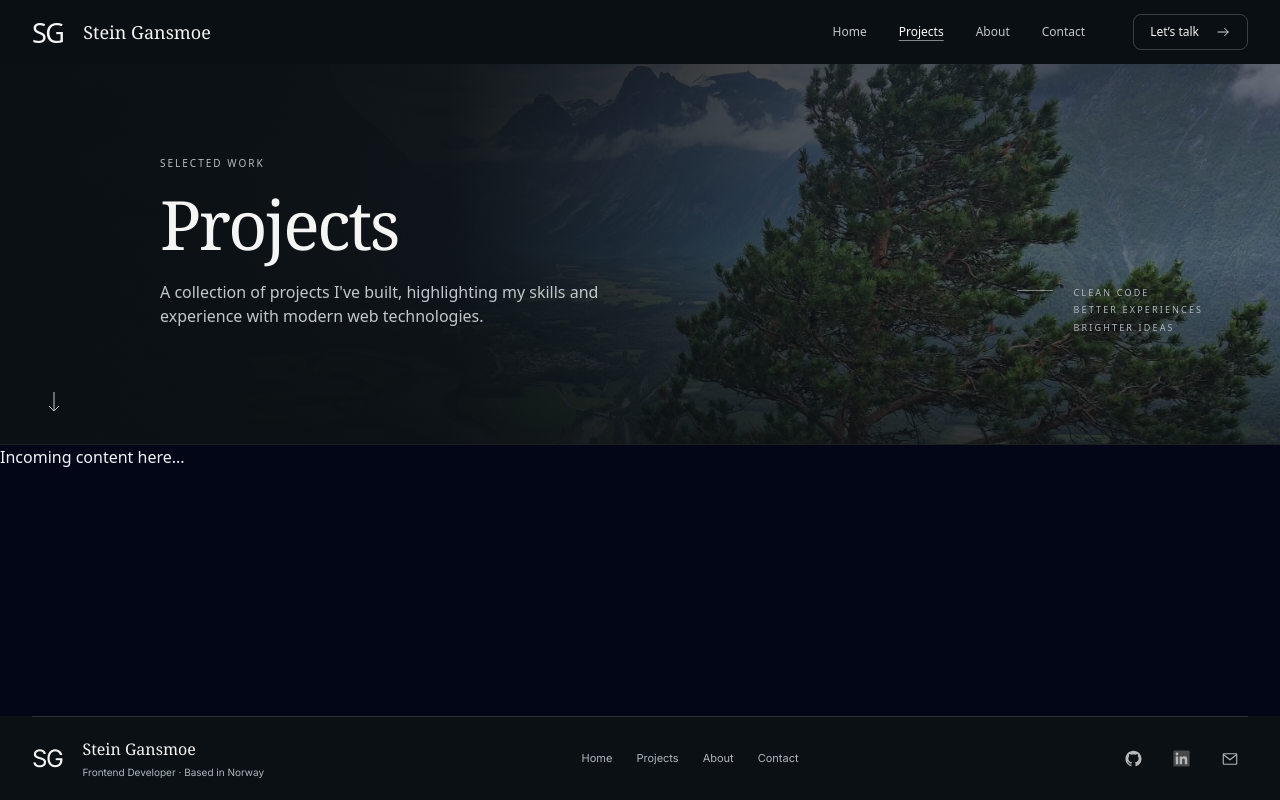
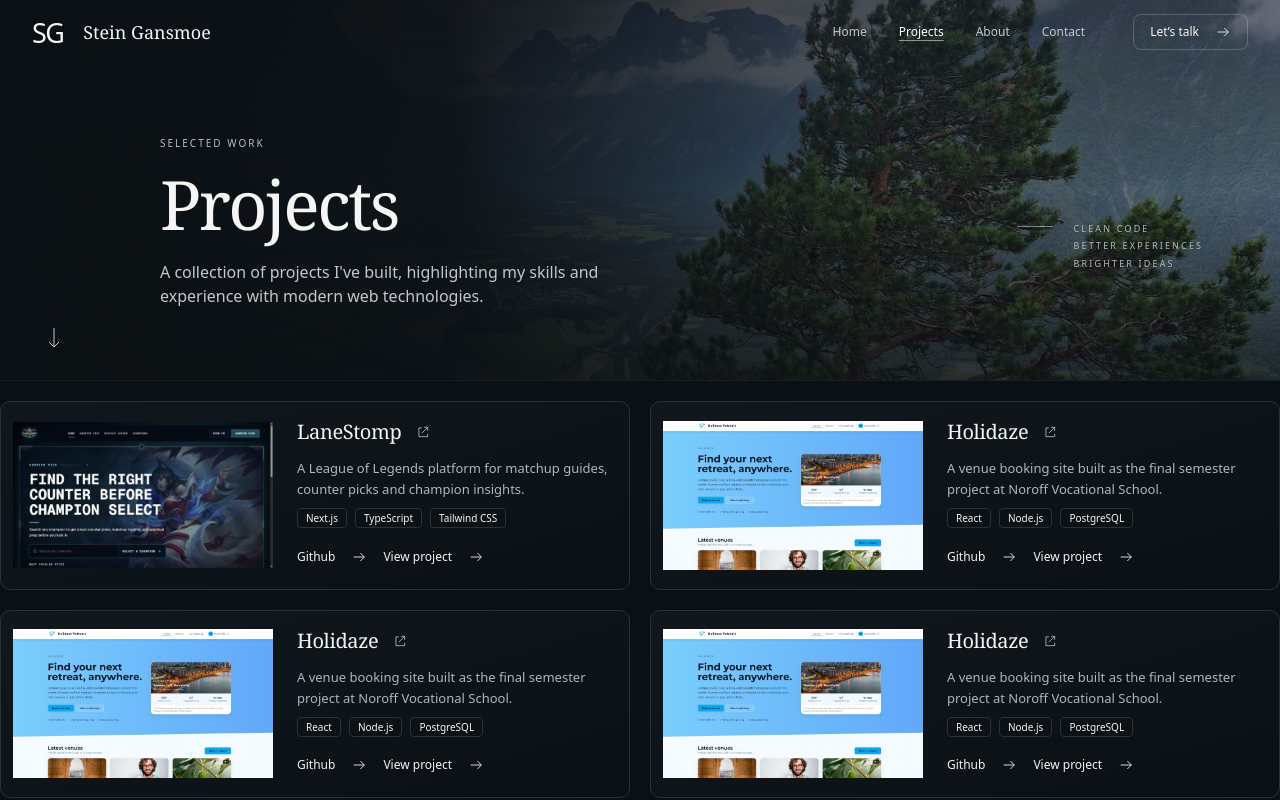
Before and after one commit to SteinGansmoe/portfolio, a React (Vite) app: page /projects in a window 1280 px wide. Shown: the top 800 px of the page. Built offline with nearby package versions, Linux system fonts and the light colour scheme.

Commit message:
Made ProjectCards for Projects Page, fixed some design details on Hero and Navbar

```diff
--- a/index.html
+++ b/index.html
@@ -2,7 +2,7 @@
 <html lang="en">
   <head>
     <meta charset="UTF-8" />
-    <link rel="icon" type="image/svg+xml" href="/favicon.ico" />
+    <link rel="icon" type="image/svg+xml" href="/favicon-new.png" />
     <meta name="viewport" content="width=device-width, initial-scale=1.0" />
     <title>SteinGansmoe's Portfolio</title>
   </head>
--- a/src/components/home/FeaturedProjectCard.tsx
+++ b/src/components/home/FeaturedProjectCard.tsx
@@ -61,7 +61,7 @@ export function FeaturedProjectCard({ project }: Props) {
           {project.tags.map((tag) => (
             <li
               key={tag}
-              className="rounded-full border border-portfolio-border bg-portfolio-background/40 px-2 py-1 text-[10px] leading-none text-portfolio-text"
+              className="rounded border border-portfolio-border bg-portfolio-background/40 px-2 py-1 text-[10px] leading-none text-portfolio-text"
             >
               {tag}
             </li>
--- a/src/components/home/Hero.tsx
+++ b/src/components/home/Hero.tsx
@@ -13,11 +13,17 @@ type HeroProps = {
 const focusClass =
   "focus-visible:outline-none focus-visible:ring-2 focus-visible:ring-white focus-visible:ring-offset-4 focus-visible:ring-offset-[#0b1014]";
 
-export function Hero({ label, title, description, imageUrl = "/images/valley-background.jpg", hideCTA = false }: HeroProps) {
+export function Hero({
+  label,
+  title,
+  description,
+  imageUrl = "/images/valley-background.jpg",
+  hideCTA = false
+}: HeroProps) {
   return (
     <section
       aria-labelledby="hero-heading"
-      className="relative isolate overflow-hidden border-b border-white/[0.06] bg-[#0b1014] text-[#f5f5f3]"
+      className="relative isolate overflow-hidden border-b border-white/[0.06] bg-[#0b1014] text-[#f5f5f3] -mt-16"
     >
       {/* Decorative photograph: the text supplies the section's meaning. */}
       <img
@@ -31,9 +37,9 @@ export function Hero({ label, title, description, imageUrl = "/images/valley-bac
       <div className="pointer-events-none absolute inset-0 -z-10 bg-[linear-gradient(90deg,#0b1014_0%,rgba(11,16,20,0.96)_35%,rgba(11,16,20,0.64)_60%,rgba(11,16,20,0.32)_100%)] max-md:bg-[linear-gradient(90deg,rgba(11,16,20,0.94),rgba(11,16,20,0.74))]" />
       <div className="pointer-events-none absolute inset-0 -z-10 bg-gradient-to-b from-[#0b1014]/30 via-transparent to-[#0b1014]/65" />
 
-      <div className="relative mx-auto flex min-h-[480px] max-w-5xl items-center px-6 pb-20 pt-14 sm:px-8 md:min-h-[380px] md:pb-16 md:pt-10">
+      <div className="relative mx-auto flex min-h-[480px] max-w-5xl items-start px-6 pb-20 pt-14 sm:px-8 md:min-h-[380px] md:pb-16 md:pt-10">
         <div className="w-full max-w-[520px]">
-          <p className="mb-4 text-[10px] font-medium uppercase tracking-[0.2em] text-[#b9bec3]">
+          <p className="mt-12 pt-12 mb-4 text-[10px] font-medium uppercase tracking-[0.2em] text-[#b9bec3]">
             {label}
           </p>
           <h1
--- a/src/components/layout/AppLayout.tsx
+++ b/src/components/layout/AppLayout.tsx
@@ -3,24 +3,23 @@ import { useLocation } from "react-router-dom";
 import { Navbar } from "./Navbar";
 import { Footer } from "./Footer";
 import { Container } from "./Container";
-import { HomeFooter } from "@/components/home/HomeFooter";
+
 
 type Props = {
   children: ReactNode;
 };
 
 export function AppLayout({ children }: Props) {
-  const isHome = useLocation().pathname === "/";
 
   return (
     <div className="flex min-h-screen flex-col bg-slate-950 text-slate-100">
       <Navbar />
 
-      <main className={`flex-1 ${isHome ? "bg-portfolio-background" : ""}`}>
-        {isHome ? children : <Container>{children}</Container>}
+      <main className="flex-1 bg-portfolio-background">
+        {children}
       </main>
 
-      {isHome ? <HomeFooter /> : <Footer />}
+      <Footer />
     </div>
   );
 }
--- a/src/components/layout/Container.tsx
+++ b/src/components/layout/Container.tsx
@@ -7,7 +7,7 @@ type Props = {
 
 export function Container({ children, className = "" }: Props) {
   return (
-    <div className={`mx-auto w-full ${className}`}>
+    <div className={`mx-auto w-full max-w-7xl ${className}`}>
       {children}
     </div>
   );
--- a/src/components/layout/Footer.tsx
+++ b/src/components/layout/Footer.tsx
@@ -4,9 +4,9 @@ import { contactHref } from "@/lib/contact";
 
 export function Footer() {
   return (
-    <footer className="bg-portfolio-background font-portfolio-sans text-portfolio-muted">
-      <div className="portfolio-container">
-        <div className="flex flex-col gap-6 border-t border-portfolio-border py-5 md:flex-row md:flex-wrap md:items-center md:justify-between">
+    <footer className="bg-portfolio-background font-portfolio-sans text-portfolio-muted border-t">
+      <div className="portfolio-container ">
+        <div className="flex flex-col gap-6 border-portfolio-border py-5 md:flex-row md:flex-wrap md:items-center md:justify-between">
           <Link
             to="/"
             className="portfolio-focus inline-flex items-center gap-5 self-start rounded text-portfolio-text"
--- a/src/components/layout/Navbar.tsx
+++ b/src/components/layout/Navbar.tsx
@@ -24,7 +24,7 @@ export function Navbar() {
 
   return (
     <header
-      className="sticky top-0 z-50 bg-[#0b1014]/95 text-[#f5f5f3] backdrop-blur"
+      className="relative top-0 z-50 bg-transparent text-[#f5f5f3]"
       onKeyDown={(event) => {
         if (event.key === "Escape" && menuOpen) {
           closeMenu();
@@ -32,7 +32,7 @@ export function Navbar() {
         }
       }}
     >
-      <div className="mx-auto flex min-h-[72px] max-w-7xl flex-wrap items-center justify-between gap-x-4 px-6 sm:px-8 md:min-h-[64px]">
+      <div className="mx-auto flex min-h-[72px] max-w-[1440px] flex-wrap items-center justify-between gap-x-4 px-6 sm:px-8 md:min-h-[64px]">
         <NavLink
           to="/"
           onClick={closeMenu}
--- a/src/features/projects/ProjectCard.tsx
+++ b/src/features/projects/ProjectCard.tsx
@@ -1,3 +1,144 @@
+import { Link } from "react-router-dom";
+import { ArrowRight } from "@/components/ui/ArrowRight";
+// import type { Project } from "@/features/projects/types";
+
+type ProjectCardProps = {
+  id: string;
+  title: string;
+  description: string;
+  image: string;
+  technologies: string[];
+  githubUrl?: string;
+  liveUrl?: string;
+}
+
+
+export function ProjectCard({
+  id,
+  title,
+  description,
+  image,
+  technologies,
+  githubUrl,
+  liveUrl
+}:ProjectCardProps) {
+  return (
+    <article className="grid min-w-0 gap-1  rounded-portfolio border border-portfolio-border bg-gradient-to-br from-portfolio-surface to-portfolio-background p-3 transition-colors hover:border-portfolio-muted/50 sm:grid-cols-[280px_1fr]">
+    <img
+    src={image}
+    alt={`${title} screenshot`}
+    width={260}
+    height={140}
+    loading="lazy"
+    className="aspect-[16/10] object-contain"
+          />
+    <div className="flex min-w-0 flex-col items-start py-1 pr-2">
+      <div className="flex items-center gap-2">
+      <h3 className="portfolio-heading text-xl">{title}</h3>
+          <a
+            href={githubUrl}
+            target="_blank"
+            rel="noreferrer"
+            className="portfolio-focus inline-flex h-7 w-7 items-center justify-center rounded text-portfolio-muted transition-colors hover:text-portfolio-text"
+            >
+              <svg
+              aria-hidden="true"
+              viewBox="0 0 24 24"
+              fill="none"
+              className="h-3.5 w-3.5"
+            >
+              <path
+                d="M14 4h6v6m0-6L10 14m0-9H5v15h15v-5"
+                stroke="currentColor"
+                strokeWidth="1.5"
+                strokeLinejoin="round"
+              />
+            </svg>
+          </a>
+      </div>
+      <p className="mt-3 text-[13px] leading-relaxed text-portfolio-muted">
+        {description}
+      </p>
+    <div className="flex flex-wrap gap-2 mt-2">
+      {technologies.map((tech) => (
+        <p key={tech} className="rounded border border-portfolio-border bg-portfolio-background/40 px-2 py-1 text-[10px] leading-none text-portfolio-text">
+          {tech}
+        </p>
+      ))}
+    </div>
+    <div className="mt-auto flex items-center gap-4 text-sm">
+{githubUrl && (
+      <Link
+          to={githubUrl || "#"}
+          target="_blank"
+          rel="noreferrer"
+          aria-label={`Open ${title} Github repository (opens in a new tab)`}
+          className="portfolio-focus inline-flex min-h-8 items-center gap-4 rounded text-xs text-portfolio-text transition-colors hover:text-white"
+        >
+          Github <ArrowRight />
+        </Link>
+)}
+    <Link
+          to={liveUrl || "#"}
+          target="_blank"
+          rel="noreferrer"
+          aria-label={`Open ${title} live site (opens in a new tab)`}
+          className="portfolio-focus inline-flex min-h-8 items-center gap-4 rounded text-xs text-portfolio-text transition-colors hover:text-white"
+        >
+          View project <ArrowRight />
+        </Link>
+        </div>
+    </div>
+    </article>
+  );
+}
+
+
+
+
+
+
+
+
+
+
+
+
+
+
+
+
+
+
+
+
+
+
+
+
+
+
+
+
+
+
+
+
+
+
+
+
+
+
+
+
+
+
+
+
+
+
+/*
 import { useNavigate } from "react-router-dom";
 import type { Project } from "@/features/projects/types";
 
@@ -56,7 +197,7 @@ export function ProjectCard({ project }: Props) {
       onKeyDown={handleKeyDown}
       className="group cursor-pointer rounded border border-slate-800/50 bg-slate-900/20 p-5 transition-all duration-300 hover:-translate-y-1 hover:border-violet-400 hover:bg-slate-900/40 hover:shadow-[0_8px_40px_-5px_rgba(139,92,246,0.25)] focus:outline-none focus-visible:ring-2 focus-visible:ring-violet-400/50"
     >
-      {/* Image */}
+      */{/* Image */} /*
       <div className="mb-4 aspect-[16/9] overflow-hidden border border-slate-800/50 bg-slate-900/40">
         {project.imageUrl ? (
           <img
@@ -71,7 +212,7 @@ export function ProjectCard({ project }: Props) {
         )}
       </div>
 
-      {/* Title + Status */}
+     */ {/* Title + Status */} /*
       <div className="flex items-start justify-between gap-3">
         <div className="space-y-1">
           <h3 className="text-base font-semibold tracking-tight text-white transition-colors group-hover:text-violet-300">
@@ -83,7 +224,7 @@ export function ProjectCard({ project }: Props) {
         <StatusBadge status={project.status} />
       </div>
 
-      {/* Tags */}
+     */ {/* Tags */} /*
       <div className="mt-4 flex flex-wrap gap-2">
         {project.tags.map((tag) => (
           <span
@@ -95,7 +236,7 @@ export function ProjectCard({ project }: Props) {
         ))}
       </div>
 
-      {/* External Links */}
+     */ {/* External Links */} /*
       <div className="mt-5 flex items-center gap-4 text-sm">
         <a
           href={project.githubUrl}
@@ -124,3 +265,4 @@ export function ProjectCard({ project }: Props) {
     </article>
   );
 }
+*/
--- a/src/pages/ProjectsPage.tsx
+++ b/src/pages/ProjectsPage.tsx
@@ -1,5 +1,67 @@
 import { Hero } from "../components/home/Hero";
 import { Container } from "../components/layout/Container";
+import { ProjectCard } from "../features/projects/ProjectCard";
+
+const Project1 = {
+  id: "lanestomp",
+  title: "LaneStomp",
+  description: "A League of Legends platform for matchup guides, counter picks and champion insights.",
+  image: "/projects/lanestomp/homepage.jpg",
+  technologies: ["Next.js", "TypeScript", "Tailwind CSS"],
+  githubUrl: "https://github.com/SteinGansmoe/lanestomp",
+  liveUrl: "https://lanestomp.com",
+};
+
+const Project2 = {
+  id: "holidaze",
+  title: "Holidaze",
+  description: "A venue booking site built as the final semester project at Noroff Vocational School.",
+  image: "/projects/holidaze/hero.png",
+  technologies: ["React", "Node.js", "PostgreSQL"],
+  githubUrl: "https://github.com/SteinGansmoe/holidaze",
+  liveUrl: "https://holidaze-retreats.vercel.app/",
+};
+
+const Project3 = {
+  id: "holidaze",
+  title: "Holidaze",
+  description: "A venue booking site built as the final semester project at Noroff Vocational School.",
+  image: "/projects/holidaze/hero.png",
+  technologies: ["React", "Node.js", "PostgreSQL"],
+  githubUrl: "https://github.com/SteinGansmoe/holidaze",
+  liveUrl: "https://holidaze-retreats.vercel.app/",
+};
+
+const Project4 = {
+  id: "holidaze",
+  title: "Holidaze",
+  description: "A venue booking site built as the final semester project at Noroff Vocational School.",
+  image: "/projects/holidaze/hero.png",
+  technologies: ["React", "Node.js", "PostgreSQL"],
+  githubUrl: "https://github.com/SteinGansmoe/holidaze",
+  liveUrl: "https://holidaze-retreats.vercel.app/",
+};
+
+const Project5 = {
+  id: "holidaze",
+  title: "Holidaze",
+  description: "A venue booking site built as the final semester project at Noroff Vocational School.",
+  image: "/projects/holidaze/hero.png",
+  technologies: ["React", "Node.js", "PostgreSQL"],
+  githubUrl: "https://github.com/SteinGansmoe/holidaze",
+  liveUrl: "https://holidaze-retreats.vercel.app/",
+};
+
+const Project6 = {
+  id: "holidaze",
+  title: "Holidaze",
+  description: "A venue booking site built as the final semester project at Noroff Vocational School.",
+  image: "/projects/holidaze/hero.png",
+  technologies: ["React", "Node.js", "PostgreSQL"],
+  githubUrl: "https://github.com/SteinGansmoe/holidaze",
+  liveUrl: "https://holidaze-retreats.vercel.app/",
+};
+const projects = [Project1, Project2, Project3, Project4, Project5, Project6];
 
 export function ProjectsPage() {
   return (
@@ -11,8 +73,10 @@ export function ProjectsPage() {
        hideCTA
       />
 
-      <Container>
-        <h2>Incoming content here...</h2>
+      <Container className="grid grid-cols-1 mt-5 mb-5 gap-5 lg:grid-cols-2">
+      {projects.map((project) => (
+      <ProjectCard key={project.id} {...project} />
+    ))}
       </Container>
     </>
   );
--- a/tsconfig.app.json
+++ b/tsconfig.app.json
@@ -7,11 +7,9 @@
     "module": "ESNext",
     "types": ["vite/client"],
     "skipLibCheck": true,
-
-    "baseUrl": ".",
     "paths": {
-      "@/*": ["src/*"]
-    },
+  "@/*": ["./src/*"]
+},
 
     "moduleResolution": "bundler",
     "allowImportingTsExtensions": true,
```
Also changed, not shown: src/components/home/HomeFooter.tsx (deleted, +0 -111 lines), public/favicon-new.png (added).
